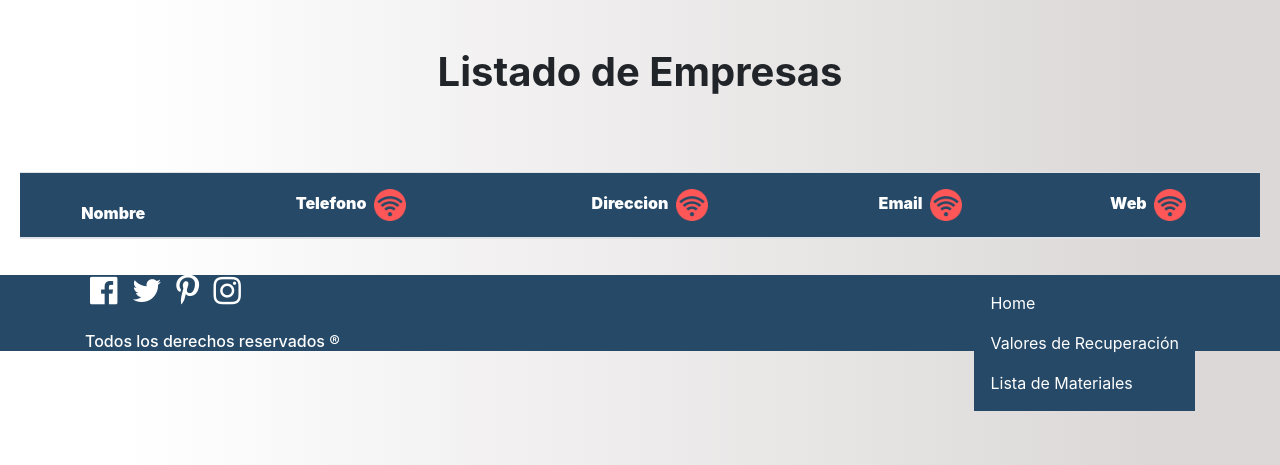
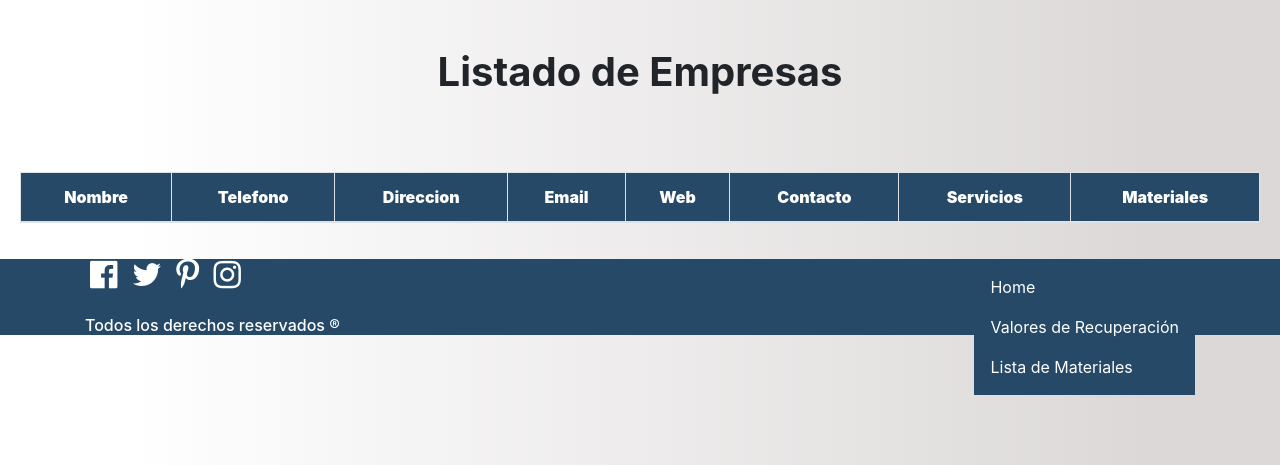
Before and after one commit to ErickQ06/Proyecto, a Django app: page /verEmpresa/ in a window 1280 px wide. Shown: the part 237-702 px from the top of the page. Run offline with Django 3.2, Linux system fonts and the light colour scheme; data that the repository does not hold is empty; some libraries are stand-ins or nearby versions.

Commit message:
verempresa corregido

```diff
--- a/proyecto/templates/verEmpresa.html
+++ b/proyecto/templates/verEmpresa.html
@@ -12,17 +12,17 @@
 
 <div style="margin: 20px;">
 <div class="table-responsive">
-<table class="table table-hover" cellspacing:"0">
+<table class="table table-hover table-bordered">
   <thead style="background-color: #254967; color: white;">
     <tr>
       <th scope="col"><b>Nombre</b></th>
-      <th scope="col"><b>Telefono <img style=" width: 40px; height: 40px; align-items: center;" src="../static/img/wifisinfondo.png"></b></th>
-      <th scope="col"><b>Direccion <img style=" width: 40px; height: 40px; align-items: center;" src="../static/img/wifisinfondo.png"></b></th>
-      <th scope="col"><b>Email <img style=" width: 40px; height: 40px; align-items: center;" src="../static/img/wifisinfondo.png"></b></th>
-      <th scope="col"><b>Web <img style=" width: 40px; height: 40px; align-items: center;" src="../static/img/wifisinfondo.png"></b></th>
-      <!-- <th scope="col"><b>Contacto</b></th>
+      <th scope="col"><b>Telefono</b></th>
+      <th scope="col"><b>Direccion</b></th>
+      <th scope="col"><b>Email</b></th>
+      <th scope="col"><b>Web</b></th>
+      <th scope="col"><b>Contacto</b></th>
       <th scope="col"><b>Servicios</b></th>
-      <th scope="col"><b>Materiales</b></th> -->
+      <th scope="col"><b>Materiales</b></th>
     </tr>
   </thead>
   <tbody >
@@ -33,9 +33,9 @@
      <th>{{empresa.direccion}}</th>
      <th>{{empresa.email}}</th>
      <th>{{empresa.web}}</th>
-     <!-- <th>{{empresa.contacto}}</th>
+     <th>{{empresa.contacto}}</th>
      <th>{{empresa.servicio}}</th>
-     <th>{{empresa.materiales}}</th> -->
+     <th>{{empresa.materiales}}</th>
 
 
     </tr>
```
